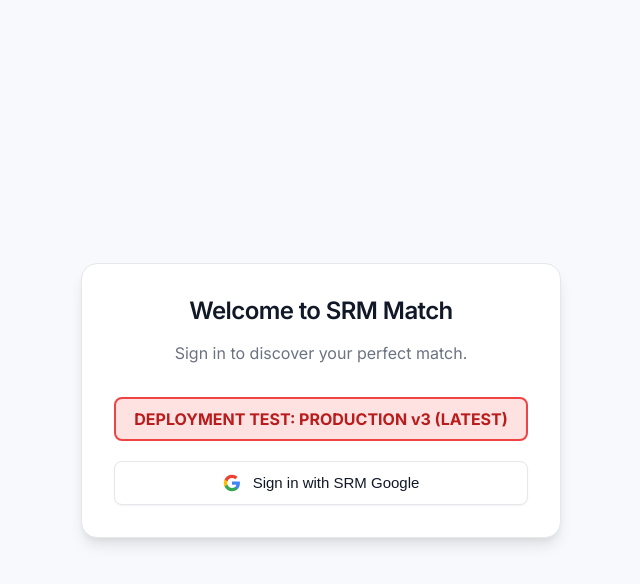
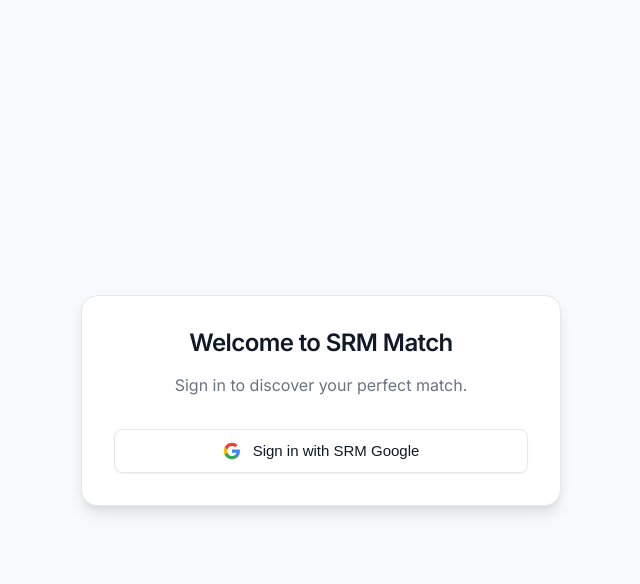
Before and after one commit to Arunmohankml/datingapp, a Django app: page /login/ in a window 1280 px wide. Shown: the top 584 px of the page, without its empty margins (319-959 px from the left). Run offline with Django 5.2, Linux system fonts and the light colour scheme; some libraries are stand-ins or nearby versions.

Commit message:
Final cleanup: Removed debug box and specified Pillow version

```diff
--- a/template/login.html
+++ b/template/login.html
@@ -56,9 +56,6 @@
 
     <div id="error-message" class="error-banner"></div>
 
-    <div style="background: #fee2e2; border: 2px solid #ef4444; color: #b91c1c; padding: 10px; border-radius: 8px; margin-bottom: 20px; font-weight: bold; text-align: center;">
-        DEPLOYMENT TEST: PRODUCTION v3 (LATEST)
-    </div>
 
     <button class="btn btn-google" id="google-login-btn">
         <svg viewBox="0 0 24 24" width="18" height="18" xmlns="http://www.w3.org/2000/svg"><path d="M22.56 12.25c0-.78-.07-1.53-.2-2.25H12v4.26h5.92c-.26 1.37-1.04 2.53-2.21 3.31v2.77h3.57c2.08-1.92 3.28-4.74 3.28-8.09z" fill="#4285F4"/><path d="M12 23c2.97 0 5.46-.98 7.28-2.66l-3.57-2.77c-.98.66-2.23 1.06-3.71 1.06-2.86 0-5.29-1.93-6.16-4.53H2.18v2.84C3.99 20.53 7.7 23 12 23z" fill="#34A853"/><path d="M5.84 14.09c-.22-.66-.35-1.36-.35-2.09s.13-1.43.35-2.09V7.07H2.18C1.43 8.55 1 10.22 1 12s.43 3.45 1.18 4.93l2.85-2.22.81-.62z" fill="#FBBC05"/><path d="M12 5.38c1.62 0 3.06.56 4.21 1.64l3.15-3.15C17.45 2.09 14.97 1 12 1 7.7 1 3.99 3.47 2.18 7.07l3.66 2.84c.87-2.6 3.3-4.53 6.16-4.53z" fill="#EA4335"/></svg>
```
